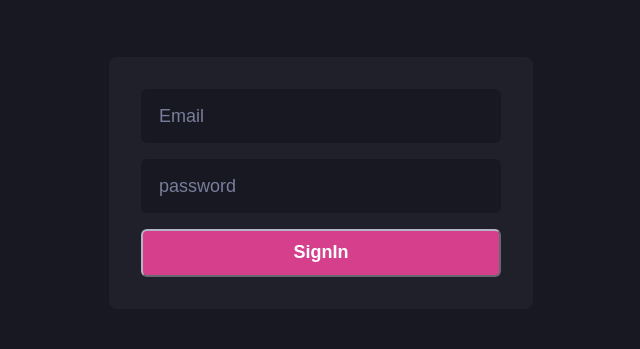
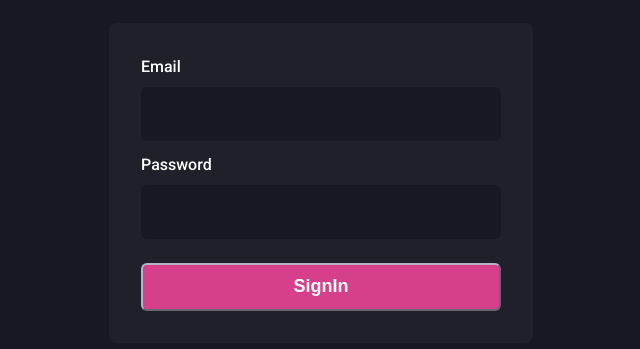
Before and after one commit to fabioteraoka/Ignite-React, a Next.js app in the folder reactjs/04-dashgo/: page / in a window 1280 px wide. Shown: the part 225-574 px from the top of the page, without its empty margins (327-967 px from the left). Built offline with nearby package versions, Linux system fonts and the light colour scheme.

Commit message:
Componente Input

```diff
--- /dev/null
+++ b/reactjs/04-dashgo/src/components/Form/Input.tsx
@@ -0,0 +1,30 @@
+
+
+import { Input as ChakraInput, FormControl, FormLabel, InputProps as ChakraInputProps } from "@chakra-ui/react";
+
+interface InputProps extends ChakraInputProps{
+    name: string;
+    label?: string;
+}
+
+export default function Input({name, label, ...rest}: InputProps) {
+    return (
+        <FormControl>
+            {!!label && <FormLabel htmlFor={name}>{label}</FormLabel>}
+            <ChakraInput
+              name={name}
+              id={name}
+              w="90%"
+              focusBorderColor="pink.500"
+              bgColor="gray.900"
+              color="white"
+              variant="filled"
+              _hover={{
+                bgColor: "gray.900",
+              }}
+              size="lg"
+              {...rest}
+            />
+          </FormControl>
+    )
+}
--- a/reactjs/04-dashgo/src/pages/index.tsx
+++ b/reactjs/04-dashgo/src/pages/index.tsx
@@ -1,6 +1,7 @@
-import { Flex, Input, Button, Stack, FormControl } from "@chakra-ui/react";
+import { Flex, Button, Stack } from "@chakra-ui/react";
+import Input from "../components/Form/Input";
 
-export default function Home() {
+export default function SignIn() {
   return (
     <Flex w="100vw" h="100vh" align="center" justify="center">
       <Flex
@@ -8,47 +9,19 @@ export default function Home() {
         w="100%"
         maxWidth={360}
         bg="gray.800"
+        color="white"
         p="8"
         borderRadius={8}
         flexDir="column"
       >
-        <Stack spacing={4}>
-          <FormControl>
-            <Input
-              name="email"
-              type="email"
-              w="90%"
-              focusBorderColor="pink.500"
-              bgColor="gray.900"
-              color="white"
-              placeholder="Email"
-              variant="filled"
-              _hover={{
-                bgColor: "gray.900",
-              }}
-              size="lg"
-            />
-          </FormControl>
-          <FormControl>
-            <Input
-              name="password"
-              type="password"
-              w="90%"
-              focusBorderColor="pink.500"
-              bgColor="gray.900"
-              placeholder="password"
-              color="white"
-              variant="filled"
-              _hover={{
-                bgColor: "gray.900",
-              }}
-              size="lg"
-            />
-          </FormControl>
+        <Stack spacing={3}>
+          <Input label="Email" name="email" type="email" />
+          <Input label="Password" name="password" type="password" />
+
+        </Stack>
           <Button type="submit" mt="6" colorScheme="pink" size="lg">
             SignIn
           </Button>
-        </Stack>
       </Flex>
     </Flex>
   );
```
